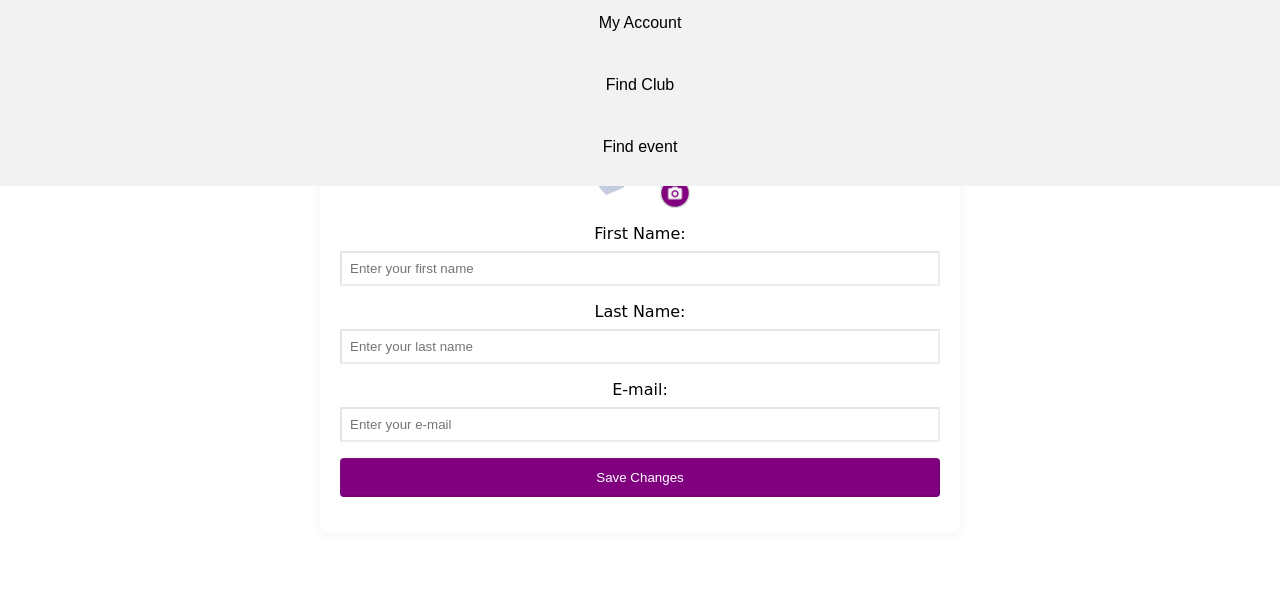
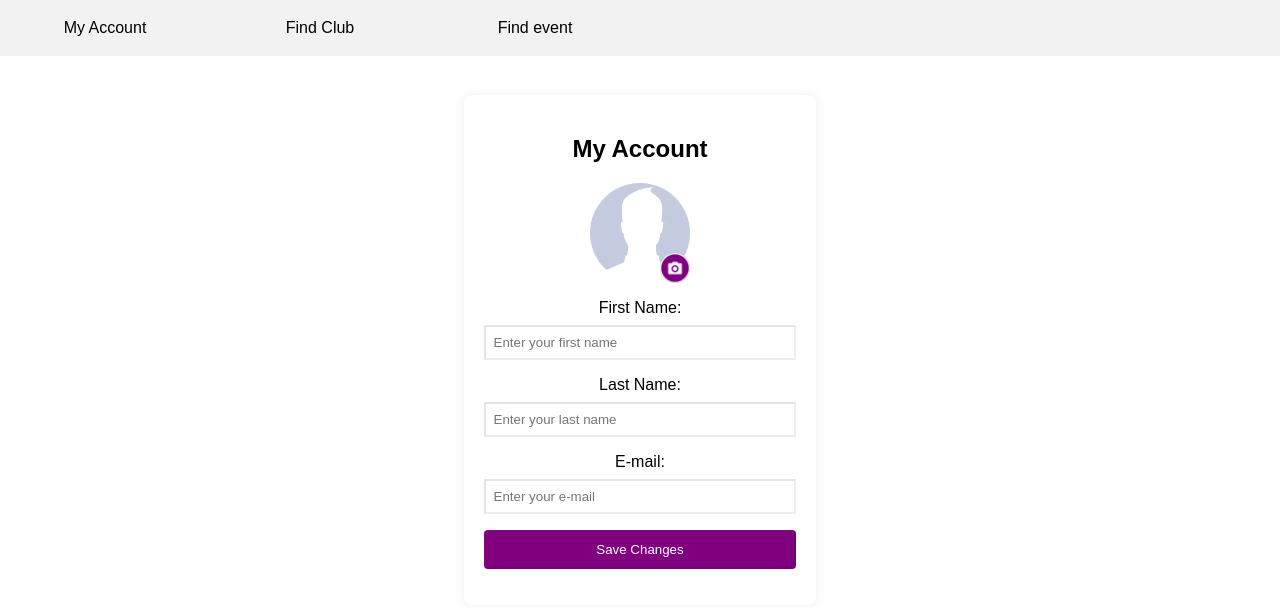
Before and after one commit to antissimo/Party-pulse, a website: page user.html in a window 1280 px wide. Drawn offline with Linux system fonts and the light colour scheme.

Commit message:
Popravljanje navigacije

```diff
--- a/events.css
+++ b/events.css
@@ -3,7 +3,9 @@ body {
     text-align: center;
     background-color: #fff;
     margin: 0;
-    padding: 20px;
+    padding: 0;
+    font-family: Arial, sans-serif;
+    margin-top: 75px;
 }
 
 h1 {
--- a/navigation.css
+++ b/navigation.css
@@ -1,5 +1,9 @@
 /* Style the container */
 .tabs {
+    display: flex;
+    flex-direction: row;
+    align-items: center;
+    justify-content: flex-start;
     overflow: hidden;
     background-color: #f2f2f2;
     position: fixed;
@@ -10,6 +14,8 @@
 
   /* Style the navigation buttons */
   .navButtons {
+    width: 200px;
+    margin: 5px;
     background-color: transparent;
     border: none;
     outline: none;
--- a/style.css
+++ b/style.css
@@ -11,6 +11,8 @@ body {
     border: 5px solid #61174a; /* Border style */
     padding: 10px; /* Padding inside the frame */
     height: auto;
+    font-family: Arial, sans-serif;
+    margin-top: 55px;
     /* Set the background color to add transparency */
     /* Adjust the last value (0.7) for transparency */
 
@@ -47,8 +49,6 @@ body {
     border: none; /* Remove button border */
     border-radius: 5px; /* Add a slight border-radius for rounded corners */
     cursor: pointer; /* Change cursor to pointer on hover */
-    font-family: 'cursive', cursive; /* Use cursive font */
-    font-size: 16px; /* Set font size */
     margin: 5px; /* Add margin for spacing between buttons */
     cursor: pointer;
     transition: background-color 0.3s;
@@ -72,8 +72,6 @@ body {
     border: 2px solid #800080; /* Purple border */
     border-radius: 5px; /* Add a slight border-radius for rounded corners */
     box-sizing: border-box; /* Include padding and border in the element's total width and height */
-    font-family: 'cursive', cursive; /* Use cursive font */
-    font-size: 16px; /* Set font size */
     margin-bottom: 10px; /* Add bottom margin for spacing between inputs */
   }
 
--- a/user.css
+++ b/user.css
@@ -1,9 +1,12 @@
 body {
-
+    text-align: center;
     background-color: linear-gradient(to bottom, #ffffff 0%, #9999ff 100%);
     margin: 0;
     padding: 0;
-    font-family: 'cursive', cursive;
+    display:flex;
+    justify-content: flex-start;
+    font-family: Arial, sans-serif;
+    margin-top: 75px;
 }
 #container {
     max-width: 600px;
```
Also changed, not shown: index.html (+1 -1 lines).
